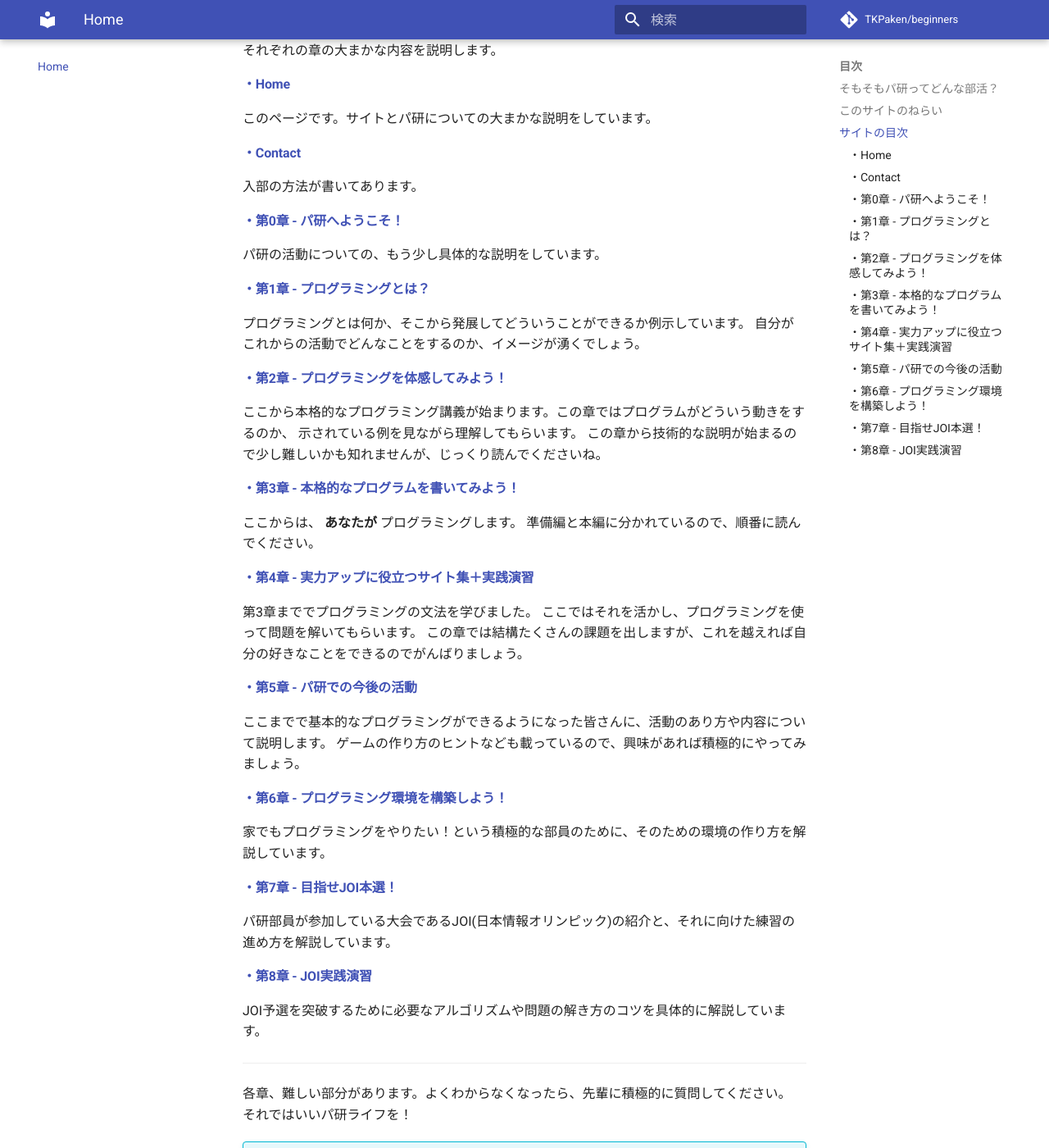
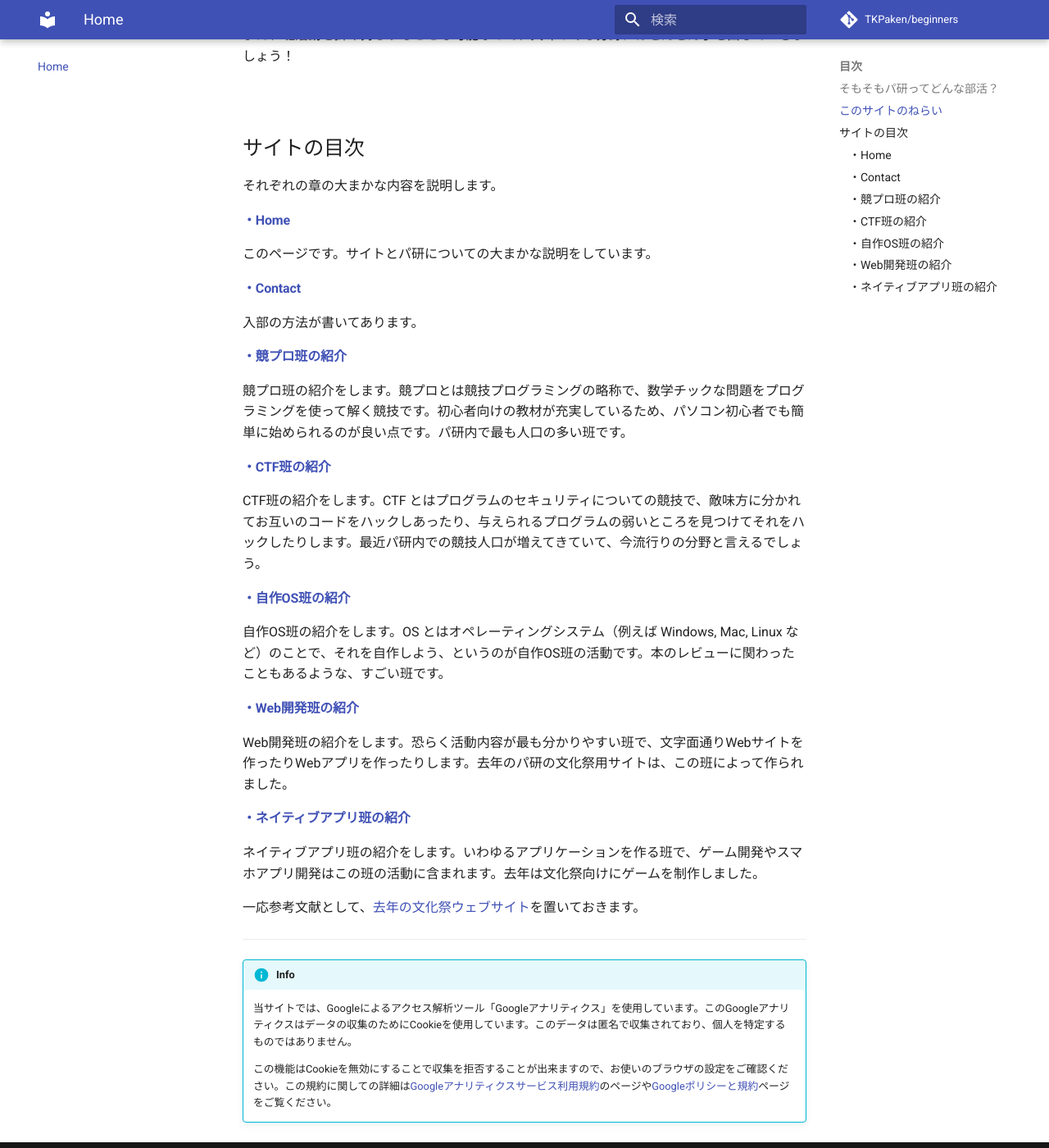
Before and after one commit to TKPaken/beginners, an MkDocs documentation site: the page built from docs/index.md, in a window 1280 px wide and 1400 px high, scrolled down 1623 px. Shown: the whole window at 82% size. Built offline with MkDocs 1.6.1 and Material for MkDocs 9.7.7, drawn with Linux system fonts in a browser that asks for light colours; comment, search, counter and statistics services are not loaded; some of the changed text lies outside the part shown.

Commit message:
delete old index.md

```diff
--- a/docs/index.md
+++ b/docs/index.md
@@ -1,6 +1,6 @@
 # サイトとパ研のご案内
 
-### そもそもパ研ってどんな部活？
+## そもそもパ研ってどんな部活？
 　パ研は、「中高パーソナル・コンピューター研究部」の略です。
 いつもは技術室の奥の方でプログラミングをしており、大会に向けて練習したり、作りたいものを作ったり、みんなで喋ったりしています。
 
@@ -14,21 +14,28 @@
 
 ここまで聞いてパ研に興味が出た方は[Contact](contact)をご覧ください。
 
-具体的な活動内容は[第0章](CP/chapter0)で説明しています。
+<br>
+
+## このサイトのねらい
+　このサイトは、新入生の皆さんにパ研の活動内容を紹介するためのものです。
+「パ研の活動内容？そんなのパソコンカタカタやるだけでしょｗ」とか思う人もいるかも知れませんが、実際のところ、パソコンのいじり方にも色々なものがあるのです。
+パ研では、「班活動」というシステムを導入し、そういった様々な活動をいくつかの班に区切ってサポートしています。
+
+今年のパ研には、以下の $5$ つの班があります。このサイトではそれぞれの班の活動内容を、各班の班長が紹介します。興味の湧く班があればいいですね！
+- 競プロ班
+- CTF班
+- 自作OS班
+- Web開発班
+- ネイティブアプリ班
+
+因みにですが、こういった班活動のいずれにも含まれないような活動をすることも可能です。
+分野によっては、何人かは詳しい先輩もいるかもしれません。やってみたいことがある人は、適当な部員に声を掛けてみてください！
+
+また、班活動を掛け持ちすることも可能なので、興味のある分野にはどんどん手を出していきましょう！
 
 <br>
 
-### このサイトのねらい
-　パ研に入った皆さんには、これから徐々に技術を身に着けていただくことになります。
-といっても皆さんの多くは何をすれば良いのかわからないのではないでしょうか。
-「Paken for beginners（初心者のためのパ研）」という名前のとおり、そんなみなさんの教科書として、このサイトを使っていただきたいと思います。
-今は学校で向かい合って教えることは不可能な状況ですが、この教科書を順番に読んで課題をこなしていけば、
-パ研の雰囲気を理解し、最低限の技術は身につけられるようになっています。
-家にパソコンがなくて練習しにくいという方も、イメージをつかむため是非読んでみてください。
-
-<br>
-
-### サイトの目次
+## サイトの目次
 　それぞれの章の大まかな内容を説明します。
 
 #### [・Home](./)
@@ -37,44 +44,25 @@
 #### [・Contact](contact)
 　入部の方法が書いてあります。
 
-#### [・第0章 - パ研へようこそ！](CP/chapter0)
-　パ研の活動についての、もう少し具体的な説明をしています。
+#### [・競プロ班の紹介](CP)
+　競プロ班の紹介をします。競プロとは競技プログラミングの略称で、数学チックな問題をプログラミングを使って解く競技です。初心者向けの教材が充実しているため、パソコン初心者でも簡単に始められるのが良い点です。パ研内で最も人口の多い班です。
 
-#### [・第1章 - プログラミングとは？](CP/chapter1)
-　プログラミングとは何か、そこから発展してどういうことができるか例示しています。
-自分がこれからの活動でどんなことをするのか、イメージが湧くでしょう。
+#### [・CTF班の紹介](CTF)
+　CTF班の紹介をします。CTF とはプログラムのセキュリティについての競技で、敵味方に分かれてお互いのコードをハックしあったり、与えられるプログラムの弱いところを見つけてそれをハックしたりします。最近パ研内での競技人口が増えてきていて、今流行りの分野と言えるでしょう。
 
-#### [・第2章 - プログラミングを体感してみよう！](CP/chapter2)
-　ここから本格的なプログラミング講義が始まります。この章ではプログラムがどういう動きをするのか、
-示されている例を見ながら理解してもらいます。
-この章から技術的な説明が始まるので少し難しいかも知れませんが、じっくり読んでくださいね。
+#### [・自作OS班の紹介](OS)
+　自作OS班の紹介をします。OS とはオペレーティングシステム（例えば Windows, Mac, Linux など）のことで、それを自作しよう、というのが自作OS班の活動です。本のレビューに関わったこともあるような、すごい班です。
 
-#### [・第3章 - 本格的なプログラムを書いてみよう！](CP/chapter3/geany)
-　ここからは、 __あなたが__ プログラミングします。
-準備編と本編に分かれているので、順番に読んでください。
+#### [・Web開発班の紹介](Web)
+　Web開発班の紹介をします。恐らく活動内容が最も分かりやすい班で、文字面通りWebサイトを作ったりWebアプリを作ったりします。去年のパ研の文化祭用サイトは、この班によって作られました。
 
-#### [・第4章 - 実力アップに役立つサイト集＋実践演習](CP/chapter4)
-　第3章まででプログラミングの文法を学びました。
-ここではそれを活かし、プログラミングを使って問題を解いてもらいます。
-この章では結構たくさんの課題を出しますが、これを越えれば自分の好きなことをできるのでがんばりましょう。
+#### [・ネイティブアプリ班の紹介](App)
+　ネイティブアプリ班の紹介をします。いわゆるアプリケーションを作る班で、ゲーム開発やスマホアプリ開発はこの班の活動に含まれます。去年は文化祭向けにゲームを制作しました。
 
-#### [・第5章 - パ研での今後の活動](CP/chapter5)
-　ここまでで基本的なプログラミングができるようになった皆さんに、活動のあり方や内容について説明します。
-ゲームの作り方のヒントなども載っているので、興味があれば積極的にやってみましょう。
 
-#### [・第6章 - プログラミング環境を構築しよう！](CP/chapter6)
-　家でもプログラミングをやりたい！という積極的な部員のために、そのための環境の作り方を解説しています。
-
-#### [・第7章 - 目指せJOI本選！](CP/chapter7)
-　パ研部員が参加している大会であるJOI(日本情報オリンピック)の紹介と、それに向けた練習の進め方を解説しています。
-
-#### [・第8章 - JOI実践演習](CP/chapter8)
-　JOI予選を突破するために必要なアルゴリズムや問題の解き方のコツを具体的に解説しています。
+一応参考文献として、[去年の文化祭ウェブサイト](https://paken2020.web.app/)を置いておきます。
 
 ******
 
-　各章、難しい部分があります。よくわからなくなったら、先輩に積極的に質問してください。
-それではいいパ研ライフを！
-
 !!! info
     <div class="quote">当サイトでは、Googleによるアクセス解析ツール「Googleアナリティクス」を使用しています。このGoogleアナリティクスはデータの収集のためにCookieを使用しています。このデータは匿名で収集されており、個人を特定するものではありません。<p></p><p>この機能はCookieを無効にすることで収集を拒否することが出来ますので、お使いのブラウザの設定をご確認ください。この規約に関しての詳細は<a href="https://marketingplatform.google.com/about/analytics/terms/jp/" rel="noopener noreferrer" target="_blank" class="external ext_icon">Googleアナリティクスサービス利用規約</a>のページや<a href="https://policies.google.com/technologies/ads?hl=ja" rel="noopener noreferrer" target="_blank" class="external ext_icon">Googleポリシーと規約</a>ページをご覧ください。</p></div>
--- a/docs/index2.md
+++ /dev/null
@@ -1,68 +0,0 @@
-# サイトとパ研のご案内
-
-## そもそもパ研ってどんな部活？
-　パ研は、「中高パーソナル・コンピューター研究部」の略です。
-いつもは技術室の奥の方でプログラミングをしており、大会に向けて練習したり、作りたいものを作ったり、みんなで喋ったりしています。
-
-<img src="./about/about-map.svg">
-
-パ研のすごいところは、10台以上の、それも高性能なパソコンをもっており、活動中に使えることです。
-家にパソコンがないという方もひとまずは問題ありません。
-
-ゆるくて楽しい部活なので、気軽に来てください。初心者も大歓迎です。
-皆さんの入部をお待ちしています！
-
-ここまで聞いてパ研に興味が出た方は[Contact](contact)をご覧ください。
-
-<br>
-
-## このサイトのねらい
-　このサイトは、新入生の皆さんにパ研の活動内容を紹介するためのものです。
-「パ研の活動内容？そんなのパソコンカタカタやるだけでしょｗ」とか思う人もいるかも知れませんが、実際のところ、パソコンのいじり方にも色々なものがあるのです。
-パ研では、「班活動」というシステムを導入し、そういった様々な活動をいくつかの班に区切ってサポートしています。
-
-今年のパ研には、以下の $5$ つの班があります。このサイトではそれぞれの班の活動内容を、各班の班長が紹介します。興味の湧く班があればいいですね！
-- 競プロ班
-- CTF班
-- 自作OS班
-- Web開発班
-- ネイティブアプリ班
-
-因みにですが、こういった班活動のいずれにも含まれないような活動をすることも可能です。
-分野によっては、何人かは詳しい先輩もいるかもしれません。やってみたいことがある人は、適当な部員に声を掛けてみてください！
-
-また、班活動を掛け持ちすることも可能なので、興味のある分野にはどんどん手を出していきましょう！
-
-<br>
-
-## サイトの目次
-　それぞれの章の大まかな内容を説明します。
-
-#### [・Home](./)
-　このページです。サイトとパ研についての大まかな説明をしています。
-
-#### [・Contact](contact)
-　入部の方法が書いてあります。
-
-#### [・競プロ班の紹介](CP)
-　競プロ班の紹介をします。競プロとは競技プログラミングの略称で、数学チックな問題をプログラミングを使って解く競技です。初心者向けの教材が充実しているため、パソコン初心者でも簡単に始められるのが良い点です。パ研内で最も人口の多い班です。
-
-#### [・CTF班の紹介](CTF)
-　CTF班の紹介をします。CTF とはプログラムのセキュリティについての競技で、敵味方に分かれてお互いのコードをハックしあったり、与えられるプログラムの弱いところを見つけてそれをハックしたりします。最近パ研内での競技人口が増えてきていて、今流行りの分野と言えるでしょう。
-
-#### [・自作OS班の紹介](OS)
-　自作OS班の紹介をします。OS とはオペレーティングシステム（例えば Windows, Mac, Linux など）のことで、それを自作しよう、というのが自作OS班の活動です。本のレビューに関わったこともあるような、すごい班です。
-
-#### [・Web開発班の紹介](Web)
-　Web開発班の紹介をします。恐らく活動内容が最も分かりやすい班で、文字面通りWebサイトを作ったりWebアプリを作ったりします。去年のパ研の文化祭用サイトは、この班によって作られました。
-
-#### [・ネイティブアプリ班の紹介](App)
-　ネイティブアプリ班の紹介をします。いわゆるアプリケーションを作る班で、ゲーム開発やスマホアプリ開発はこの班の活動に含まれます。去年は文化祭向けにゲームを制作しました。
-
-
-一応参考文献として、[去年の文化祭ウェブサイト](https://paken2020.web.app/)を置いておきます。
-
-******
-
-!!! info
-    <div class="quote">当サイトでは、Googleによるアクセス解析ツール「Googleアナリティクス」を使用しています。このGoogleアナリティクスはデータの収集のためにCookieを使用しています。このデータは匿名で収集されており、個人を特定するものではありません。<p></p><p>この機能はCookieを無効にすることで収集を拒否することが出来ますので、お使いのブラウザの設定をご確認ください。この規約に関しての詳細は<a href="https://marketingplatform.google.com/about/analytics/terms/jp/" rel="noopener noreferrer" target="_blank" class="external ext_icon">Googleアナリティクスサービス利用規約</a>のページや<a href="https://policies.google.com/technologies/ads?hl=ja" rel="noopener noreferrer" target="_blank" class="external ext_icon">Googleポリシーと規約</a>ページをご覧ください。</p></div>
--- a/mkdocs.yml
+++ b/mkdocs.yml
@@ -68,7 +68,6 @@ plugins:
 
 nav:
   - Home: index.md
-  - Home(new): index2.md
   - Contact: contact.md
   - 競プロ:
     - 競技プログラミング班の紹介: CP/index.md
```
